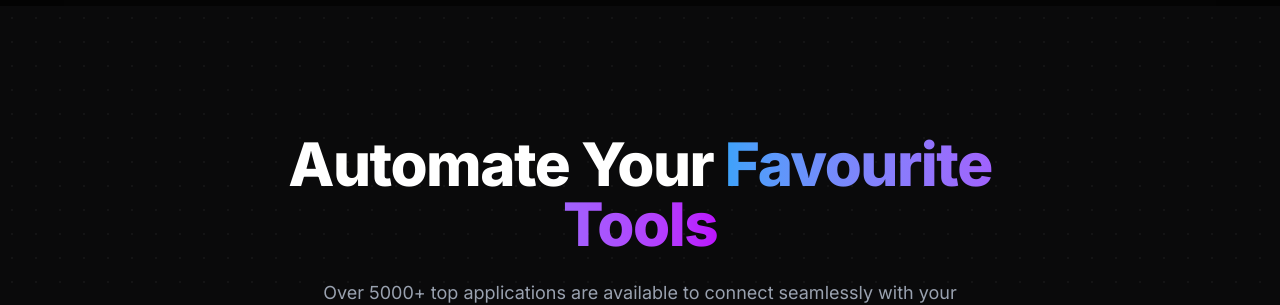
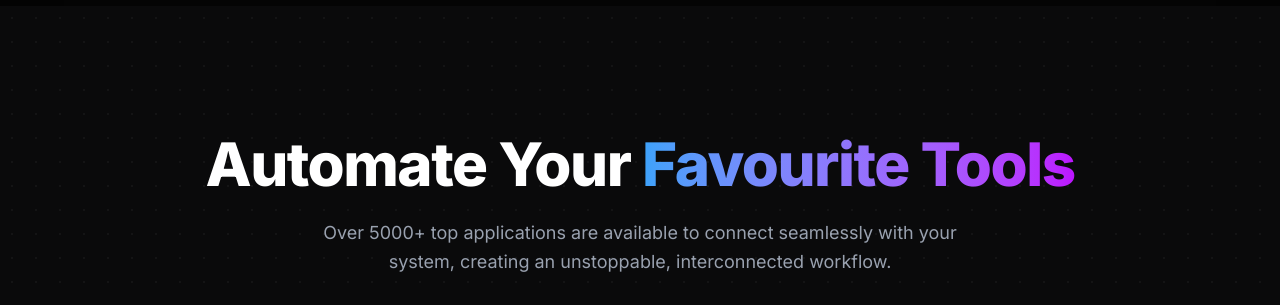
Before and after one commit to Valiun-Ventures/valiun.tech, a Next.js app: page / in a window 1280 px wide. Shown: the part 1980-2285 px from the top of the page. Built offline with nearby package versions, Linux system fonts and the light colour scheme; grey boxes are pictures that could not be loaded.

Commit message:
style: force integrations title to remain on single line

```diff
--- a/src/components/sections/integrations-section.tsx
+++ b/src/components/sections/integrations-section.tsx
@@ -36,7 +36,7 @@ export function IntegrationsSection() {
 
             {/* Content */}
             <div className="relative max-w-7xl mx-auto px-6 text-center z-10">
-                <h2 className="text-4xl lg:text-5xl xl:text-6xl font-extrabold tracking-tight text-white max-w-3xl mx-auto">
+                <h2 className="text-4xl lg:text-5xl xl:text-6xl font-extrabold tracking-tight text-white max-w-full sm:whitespace-nowrap mx-auto">
                     Automate Your <span className="text-transparent bg-clip-text bg-gradient-to-r from-[#3ca2fa] to-[#bc13fe]">Favourite Tools</span>
                 </h2>
 
```
